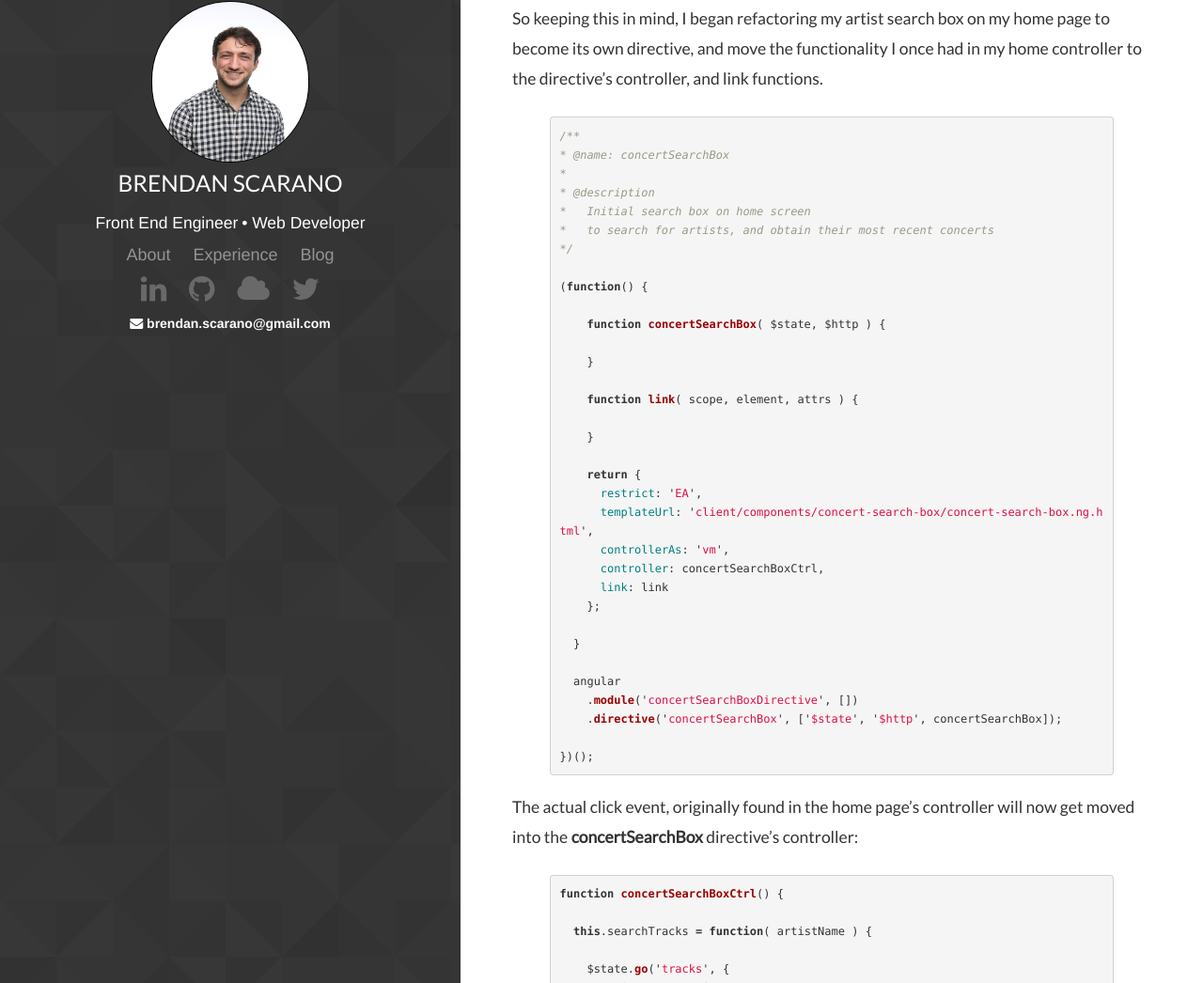
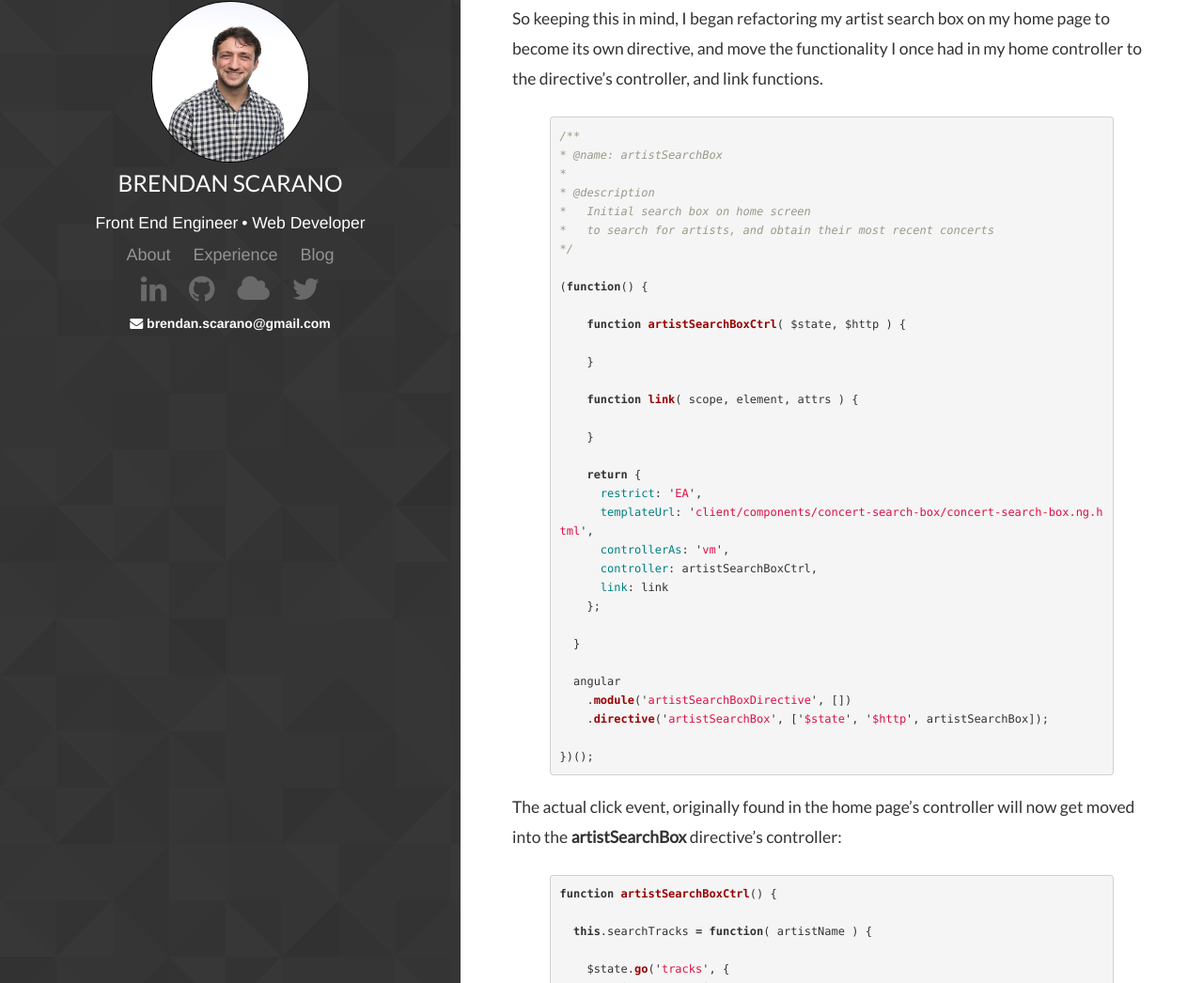
Before and after one commit to brendanscarano/brendanscarano.github.io, a Jekyll site: the page built from _posts/2015-10-27-angular-directives-controller-vs-link.md, in a window 1280 px wide and 1400 px high, scrolled down 4021 px. Shown: the part 122-1168 px from the top of the window at 94% size. Built offline with Jekyll 4.4.1, drawn with Linux system fonts in a browser that asks for light colours; nearby versions of some CDN libraries; Markdown is read by kramdown in place of the engine named in the settings; some of the changed text lies outside the part shown.

Commit message:
fixed typos

```diff
--- a/_posts/2015-10-27-angular-directives-controller-vs-link.md
+++ b/_posts/2015-10-27-angular-directives-controller-vs-link.md
@@ -92,7 +92,7 @@ So keeping this in mind, I began refactoring my artist search box on my home pag
 
 {% highlight javascript %}
 /**
-* @name: concertSearchBox
+* @name: artistSearchBox
 *
 * @description
 *   Initial search box on home screen
@@ -101,7 +101,7 @@ So keeping this in mind, I began refactoring my artist search box on my home pag
 
 (function() {
 
-    function concertSearchBox( $state, $http ) {
+    function artistSearchBoxCtrl( $state, $http ) {
 
     }
 
@@ -113,25 +113,25 @@ So keeping this in mind, I began refactoring my artist search box on my home pag
       restrict: 'EA',
       templateUrl: 'client/components/concert-search-box/concert-search-box.ng.html',
       controllerAs: 'vm',
-      controller: concertSearchBoxCtrl,
+      controller: artistSearchBoxCtrl,
       link: link
     };
 
   }
 
   angular
-    .module('concertSearchBoxDirective', [])
-    .directive('concertSearchBox', ['$state', '$http', concertSearchBox]);
+    .module('artistSearchBoxDirective', [])
+    .directive('artistSearchBox', ['$state', '$http', artistSearchBox]);
 
 })();
 
 {% endhighlight %}
 
-The actual click event, originally found in the home page's controller will now get moved into the <b>concertSearchBox</b> directive's controller:
+The actual click event, originally found in the home page's controller will now get moved into the <b>artistSearchBox</b> directive's controller:
 
 {% highlight javascript %}
 
-function concertSearchBoxCtrl() {
+function artistSearchBoxCtrl() {
 
   this.searchTracks = function( artistName ) {
 
@@ -187,4 +187,4 @@ function link( scope, element, attrs ) {
 
 {% endhighlight %}
 
-The beauty of this, is that now, I no longer need the home controller at all. All of the logic previously found in this controller has been decoupled and moved to the directive, <b>concertSearchBox</b> ,it belongs in. The home controller is no longer being bogging down with unnecessary variables and functions.
+The beauty of this, is that now, I no longer need the home controller at all. All of the logic previously found in this controller has been decoupled and moved to the directive, <b>artistSearchBox</b> ,it belongs in. The home controller is no longer being bogging down with unnecessary variables and functions.
```
